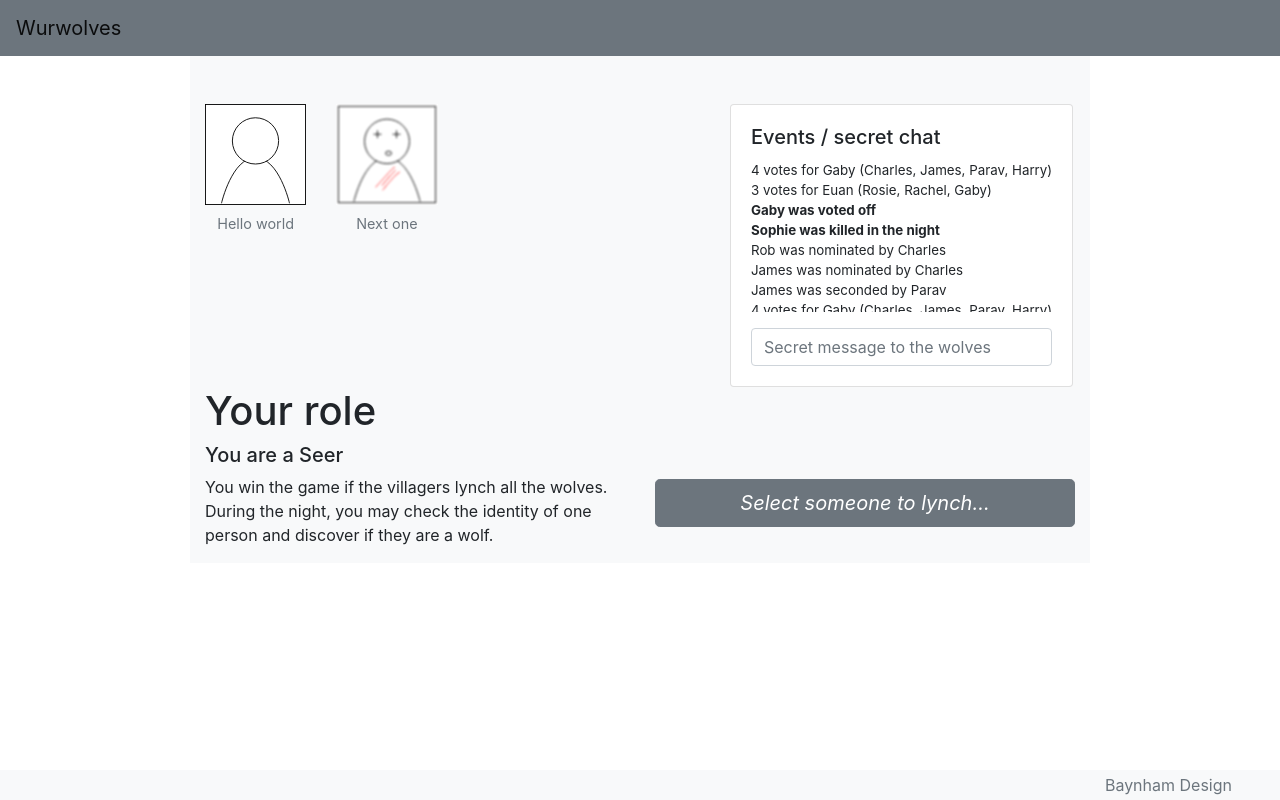
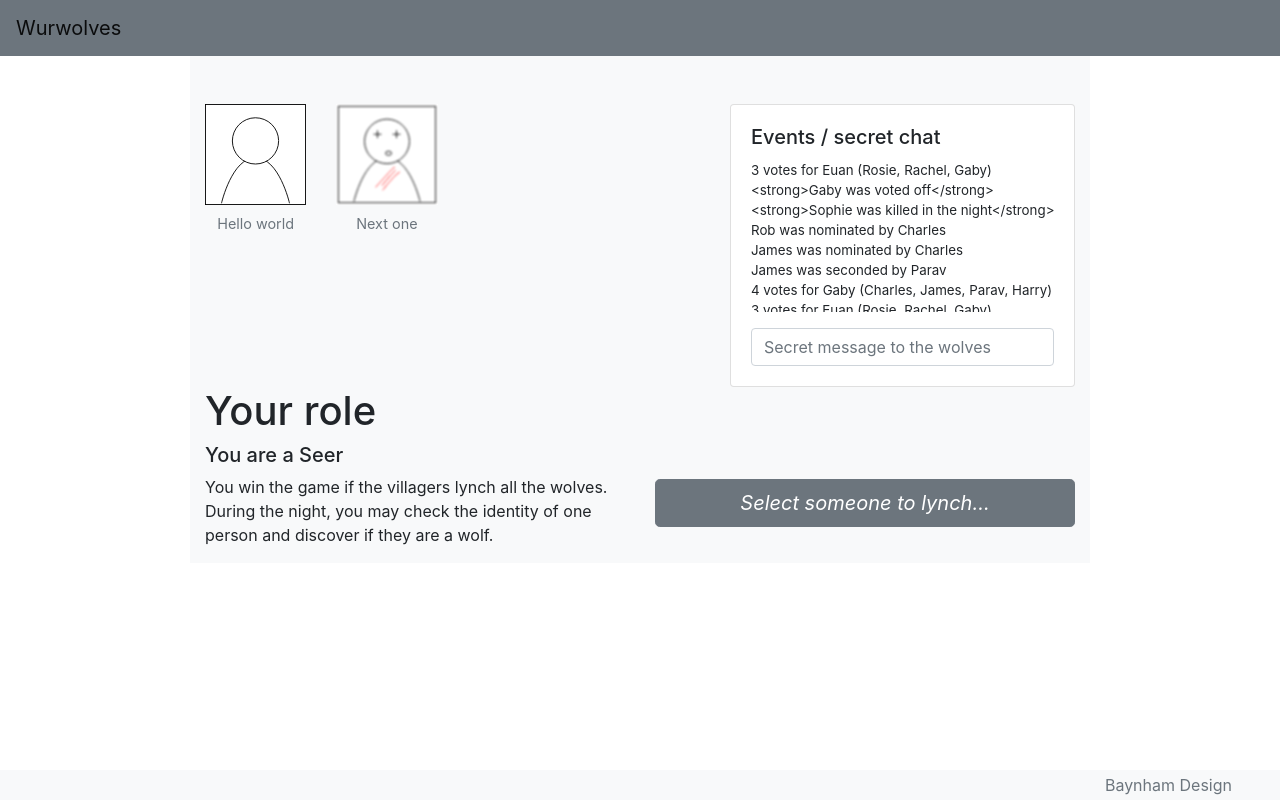
Before and after one commit to charlesbaynham/wurwolves, a React (Create React App) app in the folder frontend/: page / in a window 1280 px wide. Built offline with nearby package versions, Linux system fonts and the light colour scheme.

Commit message:
Chatbox with demo data

```diff
--- a/frontend/src/App.js
+++ b/frontend/src/App.js
@@ -8,27 +8,11 @@ import Navbar from './features/Navbar'
 import 'bootstrap/dist/css/bootstrap.css';
 import './App.css';
 
-
-import {
-   addPlayer
-} from './features/stateSlices/players'
+import addDemoData from './demoData'
 import { useDispatch } from 'react-redux';
 
-
 function App() {
-  const dispatch = useDispatch();
-
-  dispatch(addPlayer({
-    id: "123",
-    name: "Hello world",
-    status: "normal"
-  }))
-  dispatch(addPlayer({
-    id: "321",
-    name: "Next one",
-    status: "wolfed"
-  }))
-
+  addDemoData(useDispatch());
   return (
     <div class="bg-night-black">
       <Navbar />
--- a/frontend/src/app/store.js
+++ b/frontend/src/app/store.js
@@ -1,8 +1,10 @@
 import { configureStore } from '@reduxjs/toolkit';
 import playersReducer from '../features/stateSlices/players'
+import chatSlice from '../features/stateSlices/chatEntries'
 
 export default configureStore({
   reducer: {
     players: playersReducer,
+    chat: chatSlice,
   },
 });
--- /dev/null
+++ b/frontend/src/demoData.js
@@ -0,0 +1,58 @@
+import React from 'react';
+
+import {
+    addPlayer
+} from './features/stateSlices/players'
+import {
+    addChatEntry
+} from './features/stateSlices/chatEntries'
+
+
+const demo_messages = [
+    "3 votes for Euan (Rosie, Rachel, Gaby)",
+    "<strong>Gaby was voted off</strong>",
+    "<strong>Sophie was killed in the night</strong>",
+    "Rob was nominated by Charles",
+    "James was nominated by Charles",
+    "James was seconded by Parav",
+    "4 votes for Gaby (Charles, James, Parav, Harry)",
+    "3 votes for Euan (Rosie, Rachel, Gaby)",
+    "<strong>Gaby was voted off</strong>",
+    "<strong>Sophie was killed in the night</strong>",
+    "Rob was nominated by Charles",
+    "James was nominated by Charles",
+    "James was seconded by Parav",
+    "4 votes for Gaby (Charles, James, Parav, Harry)",
+    "3 votes for Euan (Rosie, Rachel, Gaby)",
+    "<strong>Gaby was voted off</strong>",
+    "<strong>Sophie was killed in the night</strong>",
+    "Rob was nominated by Charles",
+    "James was nominated by Charles",
+    "James was seconded by Parav"
+]
+
+export function addDemoData(dispatch) {
+
+    var id = 0;
+
+    for (const msg in demo_messages) {
+        dispatch(addChatEntry(demo_messages[msg]));
+    }
+
+    dispatch(addPlayer({
+        id: "123",
+        name: "Hello world",
+        status: "normal"
+    }))
+    dispatch(addPlayer({
+        id: "321",
+        name: "Next one",
+        status: "wolfed"
+    }))
+
+    return (
+        <p>Nothing</p>
+    )
+}
+
+export default addDemoData;
--- a/frontend/src/features/Chatbox.js
+++ b/frontend/src/features/Chatbox.js
@@ -1,33 +1,23 @@
 import React from 'react';
+import { useSelector } from 'react-redux';
 
+import {
+    selectMessages
+} from '../features/stateSlices/chatEntries'
+
+function ChatEntry(props) {
+    return (<p>{props.msg}</p>)
+}
 
 export function Chatbox() {
+    const chat_messages = useSelector(selectMessages)
+
     return (
         <div class="col-md-5">
             <div class="card card-body d-flex flex-column chat-holder bg-night-black">
                 <h5 class="card-title">Events / secret chat</h5>
                 <div id="chat-box" class="flex-grow-1">
-                    <p>4 votes for Gaby (Charles, James, Parav, Harry)</p>
-                    <p>3 votes for Euan (Rosie, Rachel, Gaby)</p>
-                    <p><strong>Gaby was voted off</strong></p>
-                    <p><strong>Sophie was killed in the night</strong></p>
-                    <p>Rob was nominated by Charles</p>
-                    <p>James was nominated by Charles</p>
-                    <p>James was seconded by Parav</p>
-                    <p>4 votes for Gaby (Charles, James, Parav, Harry)</p>
-                    <p>3 votes for Euan (Rosie, Rachel, Gaby)</p>
-                    <p><strong>Gaby was voted off</strong></p>
-                    <p><strong>Sophie was killed in the night</strong></p>
-                    <p>Rob was nominated by Charles</p>
-                    <p>James was nominated by Charles</p>
-                    <p>James was seconded by Parav</p>
-                    <p>4 votes for Gaby (Charles, James, Parav, Harry)</p>
-                    <p>3 votes for Euan (Rosie, Rachel, Gaby)</p>
-                    <p><strong>Gaby was voted off</strong></p>
-                    <p><strong>Sophie was killed in the night</strong></p>
-                    <p>Rob was nominated by Charles</p>
-                    <p>James was nominated by Charles</p>
-                    <p>James was seconded by Parav</p>
+                    {chat_messages.map((m, ind) => <ChatEntry key={ind} msg={m} />)}
                 </div>
                 <div class="mt-3">
                     <input type="text" class="form-control" id="chatInput"
--- /dev/null
+++ b/frontend/src/features/stateSlices/chatEntries.js
@@ -0,0 +1,26 @@
+import { createSlice } from '@reduxjs/toolkit';
+
+
+export const chatSlice = createSlice({
+    name: 'chat',
+    initialState: [],
+    reducers: {
+        addChatEntry: (state, action) => {
+            const msg = action.payload;
+            state.push(msg)
+            return state;
+        },
+        clearChat: state => {
+            return [];
+        }
+    },
+});
+
+export const { addChatEntry, clearChat } = chatSlice.actions;
+
+// The function below is called a selector and allows us to select a value from
+// the state. Selectors can also be defined inline where they're used instead of
+// in the slice file. For example: `useSelector((state) => state.counter.value)`
+export const selectMessages = (state => state.chat);
+
+export default chatSlice.reducer;
```
